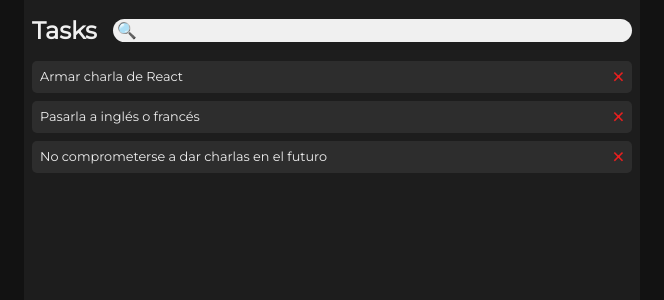
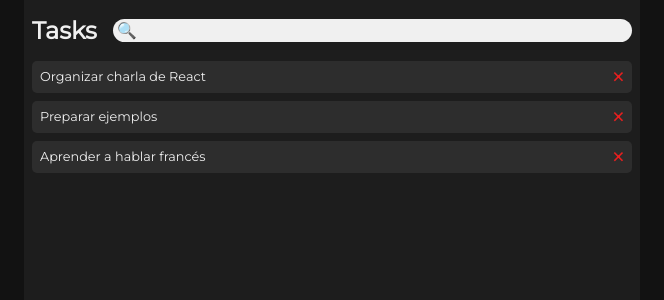
Before and after one commit to uqbar-project/react-tasks, a React (Create React App) app: page / in a window 1280 px wide. Shown: the top 300 px of the page, without its empty margins (308-972 px from the left). Built offline with nearby package versions, Linux system fonts and the light colour scheme.

Commit message:
cambio de textos

```diff
--- a/src/tasks.js
+++ b/src/tasks.js
@@ -1,7 +1,7 @@
 let tasks = [
-  { id: 1, text: "Armar charla de React" },
-  { id: 2, text: "Pasarla a inglés o francés" },
-  { id: 3, text: "No comprometerse a dar charlas en el futuro" }
+  { id: 1, text: "Organizar charla de React" },
+  { id: 2, text: "Preparar ejemplos" },
+  { id: 3, text: "Aprender a hablar francés" }
 ]
 let nextTaskId = tasks.length + 1
 
```
